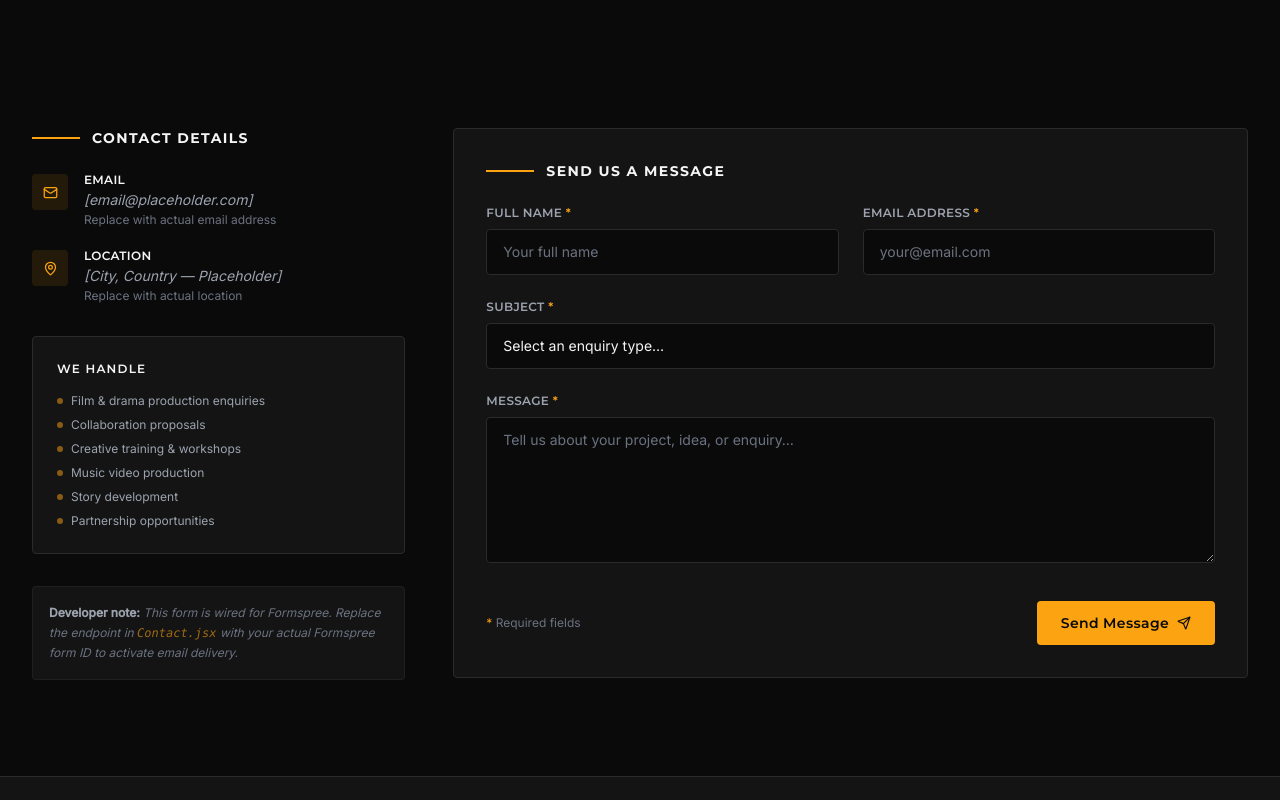
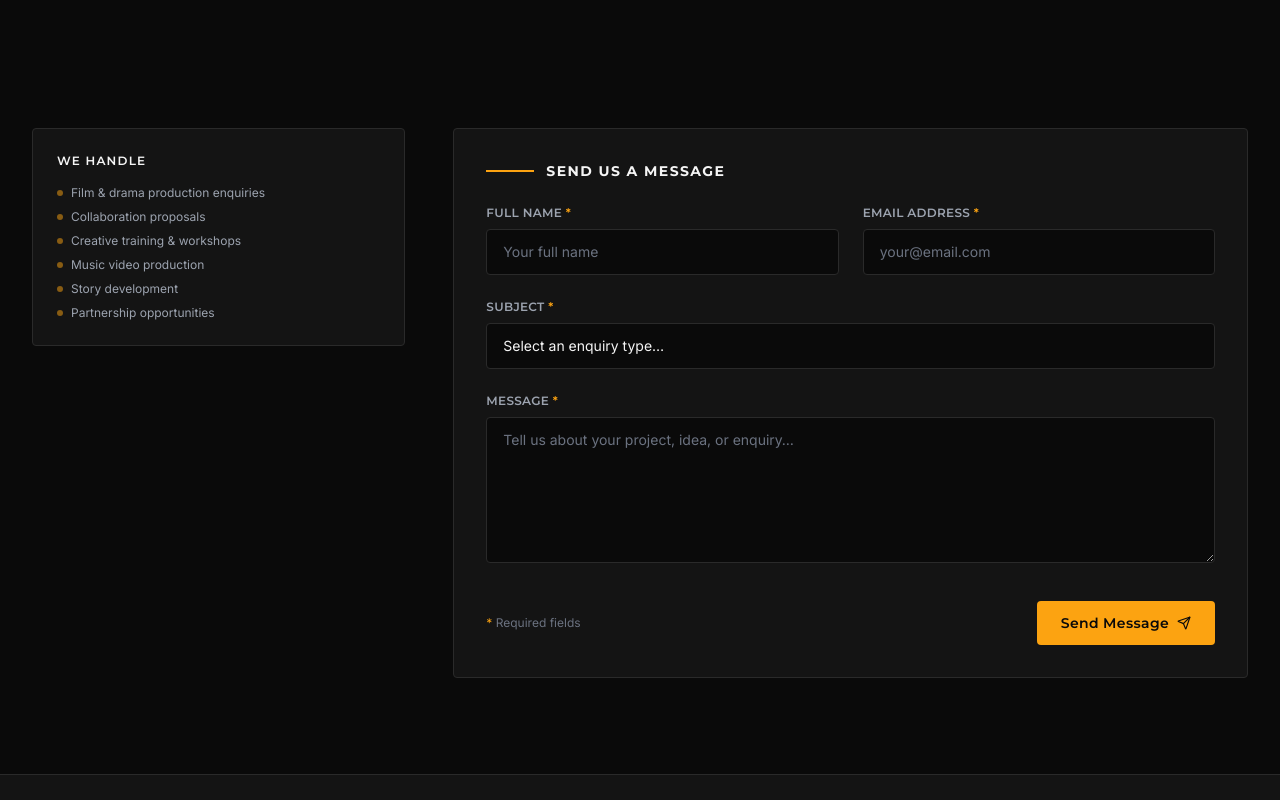
Before and after one commit to Destel1/the-light-bearers-website, a React (Vite) app: page /contact in a window 1280 px wide. Shown: the part 440-1240 px from the top of the page. Built offline with nearby package versions, Linux system fonts and the light colour scheme; a web font is replaced by a local one.

Commit message:
Remove visible demo and placeholder text

```diff
--- a/src/components/layout/Footer.jsx
+++ b/src/components/layout/Footer.jsx
@@ -84,14 +84,6 @@ export default function Footer() {
                 </a>
               ))}
             </div>
-
-            {/* Contact placeholder */}
-            <div className="mt-5 flex items-center gap-2 text-text-muted text-sm">
-              <Mail size={14} className="text-gold flex-shrink-0" />
-              <span className="italic text-text-subtle">
-                [email@placeholder.com — replace with actual email]
-              </span>
-            </div>
           </div>
 
           {/* Nav columns */}
--- a/src/pages/Contact.jsx
+++ b/src/pages/Contact.jsx
@@ -139,50 +139,6 @@ export default function Contact() {
               {/* Contact info */}
               <AnimatedSection direction="left" className="lg:col-span-1">
                 <div className="space-y-8">
-                  <div>
-                    <h2 className="font-heading font-bold text-text-primary text-sm tracking-widest uppercase mb-6 flex items-center gap-3">
-                      <span className="gold-line" aria-hidden="true" />
-                      Contact Details
-                    </h2>
-                    <div className="space-y-5">
-                      {/* Email placeholder */}
-                      <div className="flex items-start gap-4">
-                        <div className="w-9 h-9 rounded bg-gold/10 flex items-center justify-center flex-shrink-0 mt-0.5">
-                          <Mail size={15} className="text-gold" aria-hidden="true" />
-                        </div>
-                        <div>
-                          <p className="font-heading font-semibold text-text-primary text-xs uppercase tracking-wide mb-0.5">
-                            Email
-                          </p>
-                          <p className="text-text-muted text-sm italic">
-                            [email@placeholder.com]
-                          </p>
-                          <p className="text-text-subtle text-xs mt-0.5">
-                            Replace with actual email address
-                          </p>
-                        </div>
-                      </div>
-
-                      {/* Location placeholder */}
-                      <div className="flex items-start gap-4">
-                        <div className="w-9 h-9 rounded bg-gold/10 flex items-center justify-center flex-shrink-0 mt-0.5">
-                          <MapPin size={15} className="text-gold" aria-hidden="true" />
-                        </div>
-                        <div>
-                          <p className="font-heading font-semibold text-text-primary text-xs uppercase tracking-wide mb-0.5">
-                            Location
-                          </p>
-                          <p className="text-text-muted text-sm italic">
-                            [City, Country — Placeholder]
-                          </p>
-                          <p className="text-text-subtle text-xs mt-0.5">
-                            Replace with actual location
-                          </p>
-                        </div>
-                      </div>
-                    </div>
-                  </div>
-
                   {/* Enquiry types */}
                   <div className="p-6 bg-dark-surface rounded border border-dark-border">
                     <h3 className="font-heading font-semibold text-text-primary text-xs uppercase tracking-widest mb-4">
@@ -203,16 +159,6 @@ export default function Contact() {
                         </li>
                       ))}
                     </ul>
-                  </div>
-
-                  {/* Formspree note */}
-                  <div className="p-4 bg-dark-surface rounded border border-dark-border/50">
-                    <p className="text-text-subtle text-xs leading-relaxed italic">
-                      <strong className="text-text-muted not-italic">Developer note:</strong> This
-                      form is wired for Formspree. Replace the endpoint in{' '}
-                      <code className="text-gold/60">Contact.jsx</code> with your actual Formspree
-                      form ID to activate email delivery.
-                    </p>
                   </div>
                 </div>
               </AnimatedSection>
--- a/src/pages/FilmDetail.jsx
+++ b/src/pages/FilmDetail.jsx
@@ -152,9 +152,6 @@ export default function FilmDetail() {
                       <p className="text-text-subtle text-sm font-heading">
                         Trailer coming soon
                       </p>
-                      <p className="text-text-subtle text-xs italic">
-                        [Replace <code className="text-gold/50">trailer: null</code> with a YouTube embed URL in films.js]
-                      </p>
                     </div>
                   </AnimatedSection>
                 )}
@@ -238,11 +235,6 @@ export default function FilmDetail() {
                         </ul>
                       </div>
                     )}
-
-                    {/* Placeholder note */}
-                    <p className="text-text-subtle text-[10px] italic border-t border-dark-border pt-4">
-                      Credits above are demo placeholders. Replace in <code className="text-gold/50">src/data/films.js</code>.
-                    </p>
                   </div>
                 </AnimatedSection>
               </aside>
```
